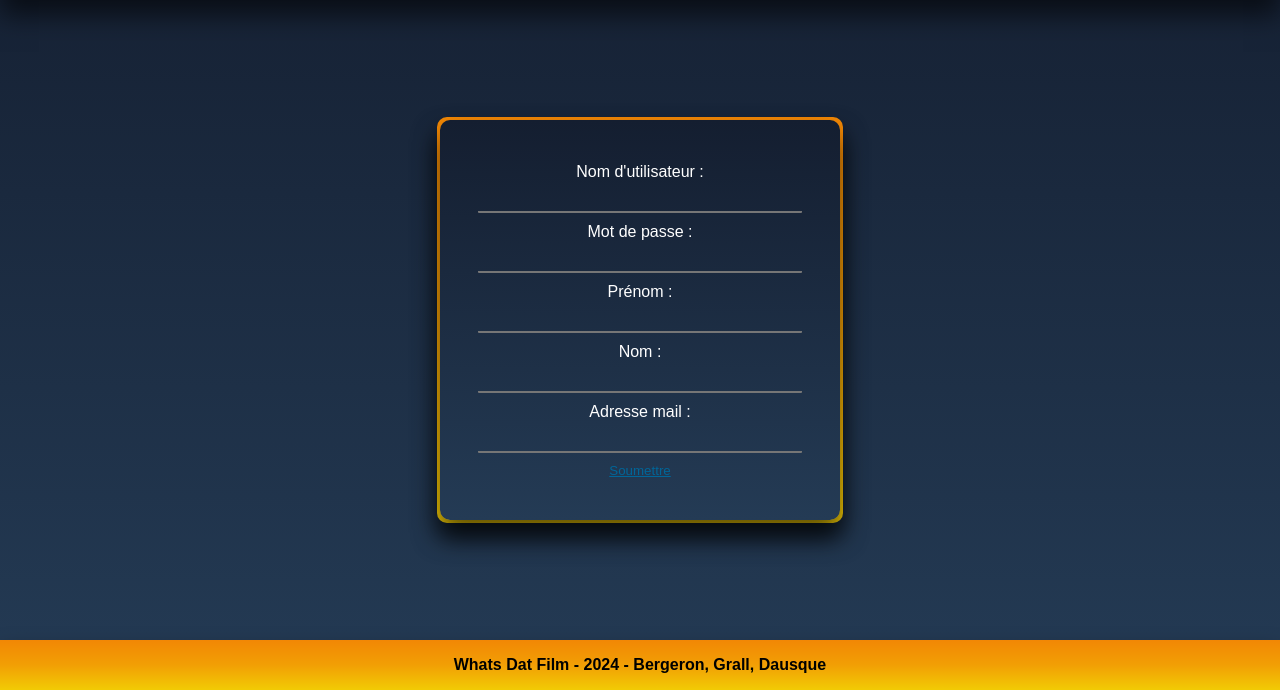
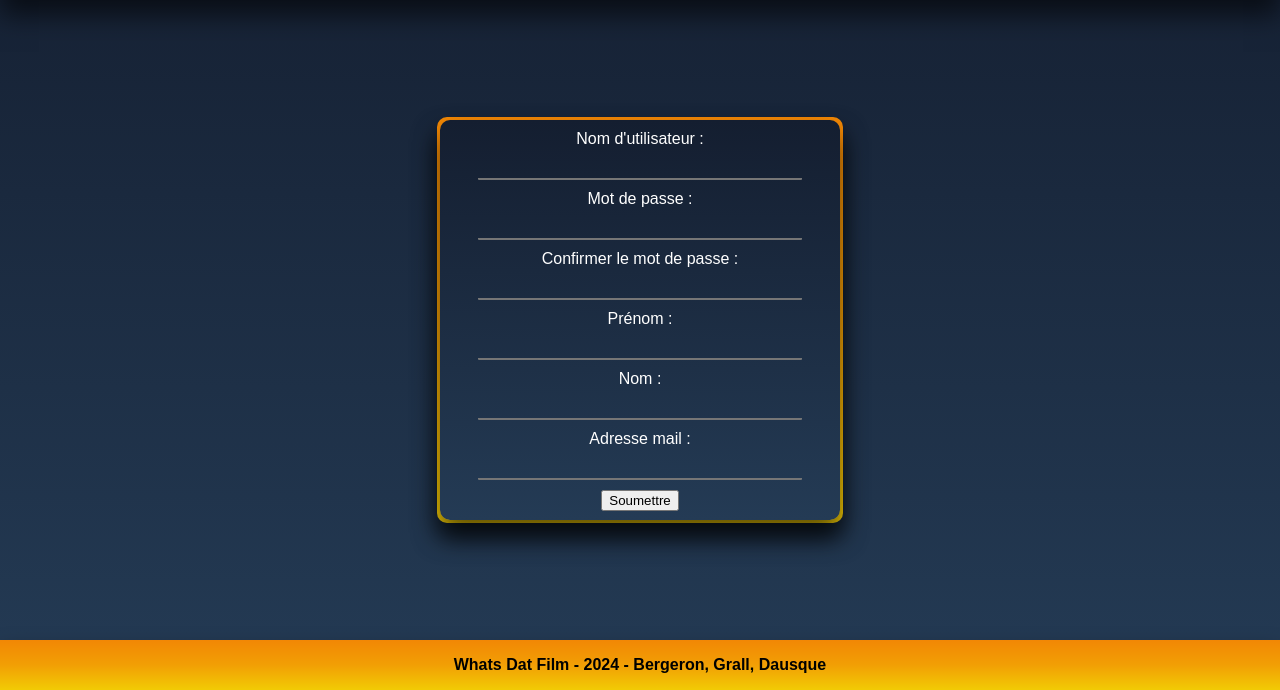
Before and after one commit to AlexHPGrall/WhatsDatFilm, a PHP site: page /admin/user/form in a window 1280 px wide. Shown: the part 110-800 px from the top of the page. Run offline with PHP 8.4, Linux system fonts and the light colour scheme; the visitor is signed in with stand-in values (Sample User, id 1).

Commit message:
password.js

```diff
--- a/views/form.php
+++ b/views/form.php
@@ -1,9 +1,10 @@
 <!DOCTYPE html>
 <html lang="fr">
- <head>
- <meta charset="utf-8" />
- <title>Formulaire Connexion</title>
- <link rel="stylesheet" href="/views/style/styles.css">
+
+<head>
+    <meta charset="utf-8" />
+    <title>Formulaire Connexion</title>
+    <link rel="stylesheet" href="/views/style/styles.css">
 </head>
 
 <body>
@@ -13,7 +14,7 @@
     <main>
         <div class="centeredMain">
             <div class="userFormContainer">
-                <form action="/admin/user/add" method="POST" class="userForm">
+                <form action="/admin/user/add" method="POST" class="userForm" id="userCreation">
                     <div class="formContainer">
                         <label>Nom d'utilisateur : </label>
                         <input type="text" name="user" value="<?php echo $user->getUserLogin() ?>" />
@@ -21,6 +22,13 @@
                     <div class="formContainer">
                         <label>Mot de passe : </label>
                         <input type="password" name="pass" id="passwordInput" value="<?php echo $user->getUserPassword() ?>" />
+                        <div class="tooltip" id="passwordErrorTooltip">
+                            <span class="tooltipText" id="passwordErrorText">Le mot de passe ne répond pas aux critères.</span>
+                        </div>
+                    </div>
+                    <div class="formContainer">
+                        <label>Confirmer le mot de passe : </label>
+                        <input type="password" name="pass" id="passwordInputConfirm" />
                     </div>
                     <div class="formContainer">
                         <label>Prénom : </label>
@@ -35,7 +43,7 @@
                         <input type="text" name="email" value="<?php echo $user->getUserEmail() ?>" />
                     </div>
                     <div class="formContainer">
-                        <button class="button" type="submit" value="Soumettre">Soumettre</button>
+                        <button type="submit" value="Soumettre">Soumettre</button>
                     </div>
                 </form>
             </div>
@@ -44,7 +52,8 @@
 
     <?php require "footer.php" ?>
 
-<script src="/views/js/password.js"></script>
+    <script src="/jquery.js"></script>
+    <script src="/views/js/password.js"></script>
 
 </body>
 
--- a/views/js/password.js
+++ b/views/js/password.js
@@ -1,9 +1,11 @@
-document.addEventListener('DOMContentLoaded', function() {
+$(document).ready(function() {
 
-    var passwordInput = document.getElementById('passwordInput');
+    var passwordInput = $('#passwordInput');
+    var passwordInputConfirm = $('#passwordInputConfirm');
+    var userCreation = $('#userCreation');
 
-    passwordInput.addEventListener('input', function() {
-    var password = passwordInput.value;
+    function passwordInputTest() {
+        var password = passwordInput.val();
 
         var minLength = 7;
         var hasUpperCase = /[A-Z]/.test(password);
@@ -15,15 +17,38 @@ document.addEventListener('DOMContentLoaded', function() {
 
         if(password.length > minLength && hasLowerCase && hasUpperCase && hasSpecialChars && hasNumericChar) {
             console.log("Mot de passe OK");
-        passwordInput.style.border = "solid";
-        passwordInput.style.borderColor = "green";
-        passwordInput.style.color = "green";
+            $('#passwordErrorTooltip').css('display', 'none');
+            passwordInput.css({
+                border: "",
+                color: ""
+            });
         } else {
             console.log("Le mot de passe ne répond pas aux critères.");
-        passwordInput.style.border = "solid";
-        passwordInput.style.borderColor = "red";
-        passwordInput.style.color = "red";
+            $('#passwordErrorTooltip').css('display', 'block');
+            passwordInput.css({
+                border: "1px solid red",
+                color: "red"
+            });
+        }
     }
 
+    function passwordMatch() {
+        if (passwordInput.val() === passwordInputConfirm.val()) {
+            console.log('Les mots de passe matchent');
+            return true;
+        } else {
+            console.log('Les mots de passe ne matchent pas');
+            return false;
+        }
+    }
+
+    function passwordMatchCheck(event) {
+        if (!passwordMatch()) {
+            event.preventDefault();
+        }
+    }
+
+    passwordInput.on('input', passwordInputTest);
+    passwordInputConfirm.on('input', passwordMatch);
+    userCreation.on('submit', passwordMatchCheck);
 });
-});
--- a/views/style/styles.css
+++ b/views/style/styles.css
@@ -196,3 +196,15 @@ tbody tr:nth-child(even) {
 th {
     position: absolute;
 }
+
+.tooltip {
+    display: none;
+    background-color: var(--orange3);
+    position: absolute;
+    border-radius: var(--radiusContainer);
+}
+
+.tooltipText {
+    color: #fff;
+    margin: 3px;
+}
```
Also changed, not shown: views/js/confirmationButton.js (+1 -9 lines). Lines whose indentation alone changed are shown as unchanged.
